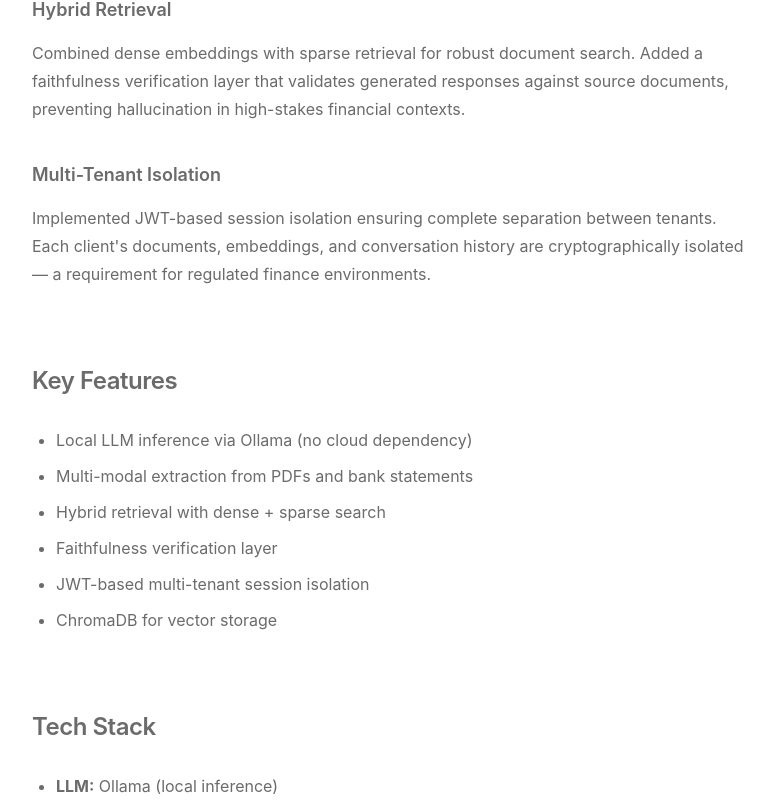
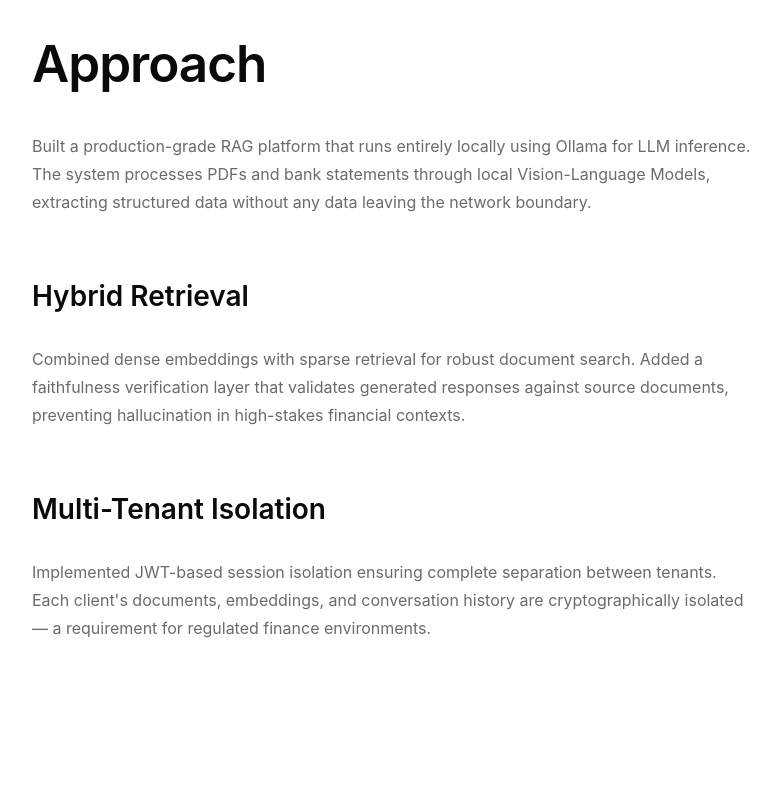
Before and after one commit to Lourdhu02/ai-portfolio, a Next.js app: page /projects/finsentinelai in a window 1280 px wide. Shown: the part 849-1660 px from the top of the page, without its empty margins (248-1028 px from the left). Built offline with nearby package versions, Linux system fonts and the light colour scheme.

Commit message:
style: refresh base design system

```diff
--- a/src/app/globals.css
+++ b/src/app/globals.css
@@ -1,91 +1,358 @@
 @import "tailwindcss";
 
 @theme {
-  --color-surface: #FFFFFF;
-  --color-surface-alt: #FAFAFA;
-  --color-border: #E5E5E5;
+  --color-bg: #FFFFFF;
+  --color-bg-alt: #FAFAFA;
+  --color-bg-dark: #121212;
   --color-text: #0A0A0A;
   --color-text-secondary: #6B6B6B;
   --color-text-tertiary: #999999;
-  --color-accent: #0A0A0A;
+  --color-border: #E5E5E5;
+  --color-accent: #FF3B30;
+  --color-accent-bg: rgba(255, 59, 48, 0.06);
 
+  --font-display: 'Space Grotesk', 'Inter', system-ui, sans-serif;
   --font-sans: 'Inter', system-ui, -apple-system, sans-serif;
-  --font-serif: 'Georgia', 'Times New Roman', serif;
   --font-mono: 'JetBrains Mono', 'SF Mono', 'Fira Code', monospace;
+
+  --text-display: clamp(3rem, 8vw, 6.5rem);
+  --text-heading-1: clamp(2rem, 4vw, 3.25rem);
+  --text-heading-2: clamp(1.375rem, 2.5vw, 1.75rem);
+  --text-body: clamp(1rem, 1.4vw, 1.125rem);
+  --text-small: clamp(0.8125rem, 1.1vw, 0.875rem);
+  --text-label: clamp(0.6875rem, 0.9vw, 0.75rem);
+
+  --ease-out-expo: cubic-bezier(0.16, 1, 0.3, 1);
+  --ease-out-smooth: cubic-bezier(0.25, 0.1, 0.25, 1);
+}
+
+:root {
+  --glass-tint: 255, 255, 255;
+  --glass-tint-dark: 10, 10, 14;
+  --ease-page: cubic-bezier(0.22, 1, 0.36, 1);
+}
+
+*,
+*::before,
+*::after {
+  border-radius: 0 !important;
 }
 
 html {
-  scroll-behavior: smooth;
+  scroll-behavior: auto;
 }
 
 body {
   font-family: var(--font-sans);
-  background-color: var(--color-surface);
+  background-color: var(--color-bg);
   color: var(--color-text);
   -webkit-font-smoothing: antialiased;
   -moz-osx-font-smoothing: grayscale;
 }
 
 ::selection {
-  background: var(--color-text);
-  color: var(--color-surface);
+  background: var(--color-accent);
+  color: white;
+}
+
+:focus-visible {
+  outline: 1.5px solid var(--color-accent);
+  outline-offset: 2px;
+}
+
+.glass {
+  background: rgba(var(--glass-tint), 0.14);
+  backdrop-filter: blur(18px) saturate(200%);
+  -webkit-backdrop-filter: blur(18px) saturate(160%);
+  border: 0px solid rgba(var(--glass-tint), 0.18);
+  box-shadow: 0 20px 32px rgba(0, 0, 0, 0.12);
+}
+
+.glass-accent {
+  background: rgba(255, 59, 48, 0.08);
+  backdrop-filter: blur(24px) saturate(160%);
+  -webkit-backdrop-filter: blur(24px) saturate(160%);
+  border: 1px solid rgba(255, 59, 48, 0.12);
+}
+
+[data-theme="dark"] .glass {
+  background: rgba(var(--glass-tint-dark), 0.35);
+  border-color: rgba(255, 255, 255, 0.08);
+}
+
+@supports not (backdrop-filter: blur(1px)) {
+  .glass {
+    background: rgba(var(--glass-tint), 0.94);
+  }
+
+  .glass-accent {
+    background: rgba(255, 59, 48, 0.15);
+  }
+}
+
+@keyframes shimmer {
+  0% {
+    background-position: 200% 0;
+  }
+
+  100% {
+    background-position: -200% 0;
+  }
+}
+
+.shimmer {
+  background: linear-gradient(90deg, transparent, rgba(255, 255, 255, 0.06), transparent);
+  background-size: 200% 100%;
+  animation: shimmer 6s ease-in-out infinite;
+}
+
+@keyframes fade-in-up {
+  from {
+    opacity: 0;
+    transform: translateY(12px);
+  }
+
+  to {
+    opacity: 1;
+    transform: translateY(0);
+  }
+}
+
+.animate-fade-in-up {
+  animation: fade-in-up 0.6s var(--ease-out-smooth) forwards;
+}
+
+@keyframes count-up {
+  from {
+    opacity: 0;
+  }
+
+  to {
+    opacity: 1;
+  }
+}
+
+@keyframes load-pulse {
+
+  0%,
+  100% {
+    opacity: 0.2;
+    transform: scaleX(0.3);
+  }
+
+  50% {
+    opacity: 1;
+    transform: scaleX(1);
+  }
+}
+
+.load-bar {
+  animation: load-pulse 0.6s ease-in-out infinite;
+}
+
+@keyframes status-pulse {
+
+  0%,
+  100% {
+    opacity: 1;
+  }
+
+  50% {
+    opacity: 0.33;
+  }
+}
+
+.status-dot-svg circle {
+  animation: status-pulse 2s ease-in-out infinite;
+}
+
+@keyframes draw-line {
+  from {
+    stroke-dashoffset: 1000;
+  }
+
+  to {
+    stroke-dashoffset: 0;
+  }
+}
+
+@keyframes node-pop {
+  0% {
+    r: 0;
+    opacity: 0;
+  }
+
+  60% {
+    r: 7;
+    opacity: 1;
+  }
+
+  100% {
+    r: 5;
+    opacity: 1;
+  }
+}
+
+@keyframes flow-dot {
+  0% {
+    offset-distance: 0%;
+    opacity: 1;
+  }
+
+  100% {
+    offset-distance: 100%;
+    opacity: 1;
+  }
 }
 
 .prose {
   line-height: 1.75;
+  color: var(--color-text-secondary);
 }
 
-.prose p {
-  margin-bottom: 1.5em;
+.prose>*+* {
+  margin-top: 1.5em;
 }
 
 .prose h2 {
-  font-size: 1.5rem;
+  font-family: var(--font-display);
+  font-size: var(--text-heading-1);
   font-weight: 600;
+  letter-spacing: -0.02em;
+  color: var(--color-text);
   margin-top: 3em;
-  margin-bottom: 1em;
-  letter-spacing: -0.02em;
 }
 
 .prose h3 {
-  font-size: 1.125rem;
+  font-family: var(--font-display);
+  font-size: var(--text-heading-2);
   font-weight: 600;
+  color: var(--color-text);
   margin-top: 2em;
-  margin-bottom: 0.75em;
+}
+
+.prose strong {
+  color: var(--color-text);
+  font-weight: 600;
 }
 
 .prose ul {
-  list-style-type: disc;
-  padding-left: 1.5em;
-  margin-bottom: 1.5em;
+  list-style: none;
+  padding-left: 0;
 }
 
 .prose li {
+  position: relative;
+  padding-left: 1.25em;
   margin-bottom: 0.5em;
+}
+
+.prose li::before {
+  content: "";
+  position: absolute;
+  left: 0;
+  top: 0.65em;
+  width: 4px;
+  height: 4px;
+  background: var(--color-text-tertiary);
 }
 
 .prose code {
   font-family: var(--font-mono);
   font-size: 0.875em;
-  background: var(--color-surface-alt);
+  background: var(--color-bg-alt);
   padding: 0.15em 0.4em;
-  border-radius: 0.25rem;
 }
 
 .prose a {
-  text-decoration: underline;
-  text-underline-offset: 2px;
-  transition: color 0.15s ease;
+  color: var(--color-accent);
+  text-decoration: none;
+  background-image: linear-gradient(var(--color-accent), var(--color-accent));
+  background-repeat: no-repeat;
+  background-position: left bottom;
+  background-size: 0% 1px;
+  transition: background-size 0.25s var(--ease-out-smooth);
 }
 
 .prose a:hover {
-  color: var(--color-text-secondary);
+  background-size: 100% 1px;
+}
+
+.data-emphasis {
+  font-family: var(--font-mono);
+  font-size: var(--text-heading-1);
+  font-weight: 500;
+  color: var(--color-accent);
+  letter-spacing: -0.03em;
+  line-height: 1.1;
+}
+
+.data-label {
+  font-family: var(--font-mono);
+  font-size: var(--text-label);
+  color: var(--color-text-tertiary);
+  text-transform: uppercase;
+  letter-spacing: 0.08em;
+}
+
+.font-display {
+  letter-spacing: -0.03em;
+}
+
+.font-mono {
+  letter-spacing: 0;
+}
+
+::view-transition-old(root) {
+  animation: 350ms var(--ease-page) both fade-out;
+}
+
+::view-transition-new(root) {
+  animation: 450ms var(--ease-page) both fade-in;
+}
+
+@keyframes fade-out {
+  from {
+    opacity: 1;
+    transform: translateY(0);
+  }
+
+  to {
+    opacity: 0;
+    transform: translateY(-8px);
+  }
+}
+
+@keyframes fade-in {
+  from {
+    opacity: 0;
+    transform: translateY(8px);
+  }
+
+  to {
+    opacity: 1;
+    transform: translateY(0);
+  }
 }
 
 @media (prefers-reduced-motion: reduce) {
-  *, *::before, *::after {
+
+  ::view-transition-old(root),
+  ::view-transition-new(root) {
+    animation: none;
+  }
+
+  *,
+  *::before,
+  *::after {
     animation-duration: 0.01ms !important;
     animation-iteration-count: 1 !important;
     transition-duration: 0.01ms !important;
   }
+
+  .animate-fade-in-up {
+    animation: none;
+    opacity: 1;
+    transform: none;
+  }
 }
```
